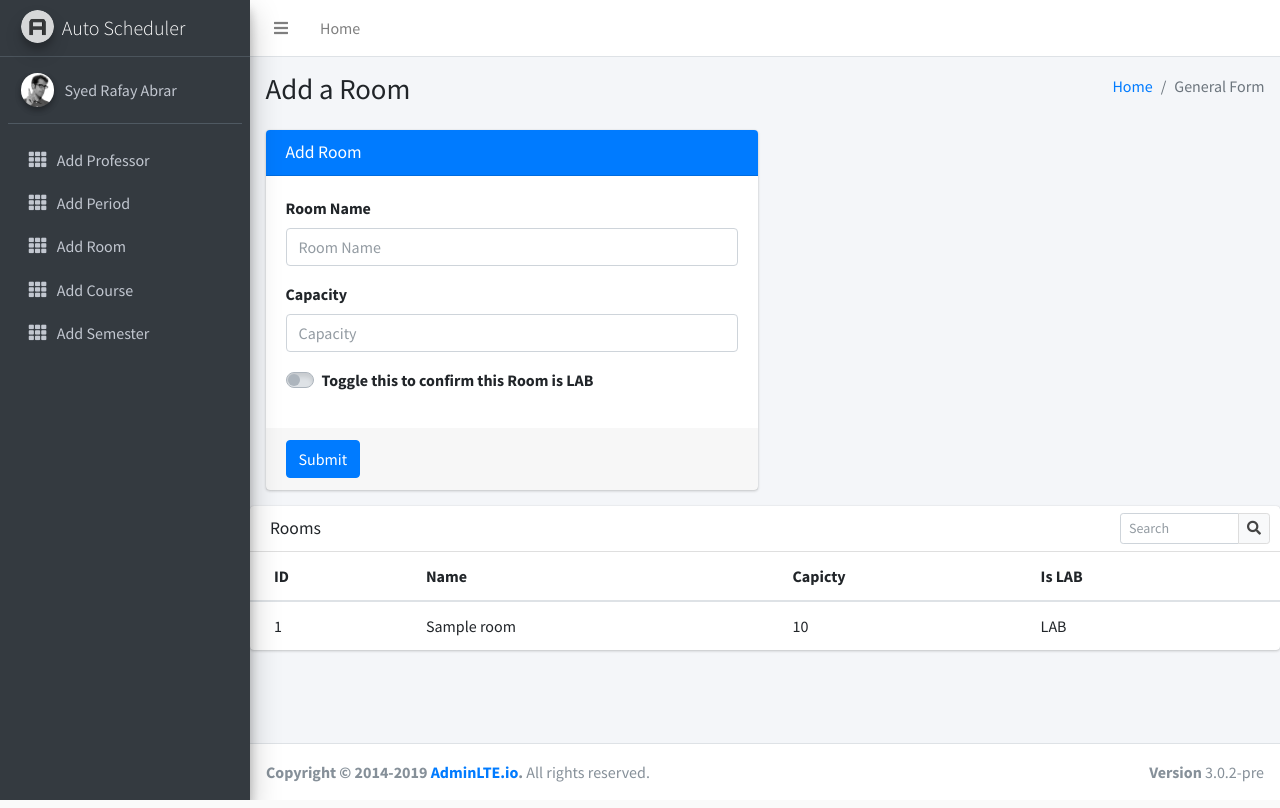
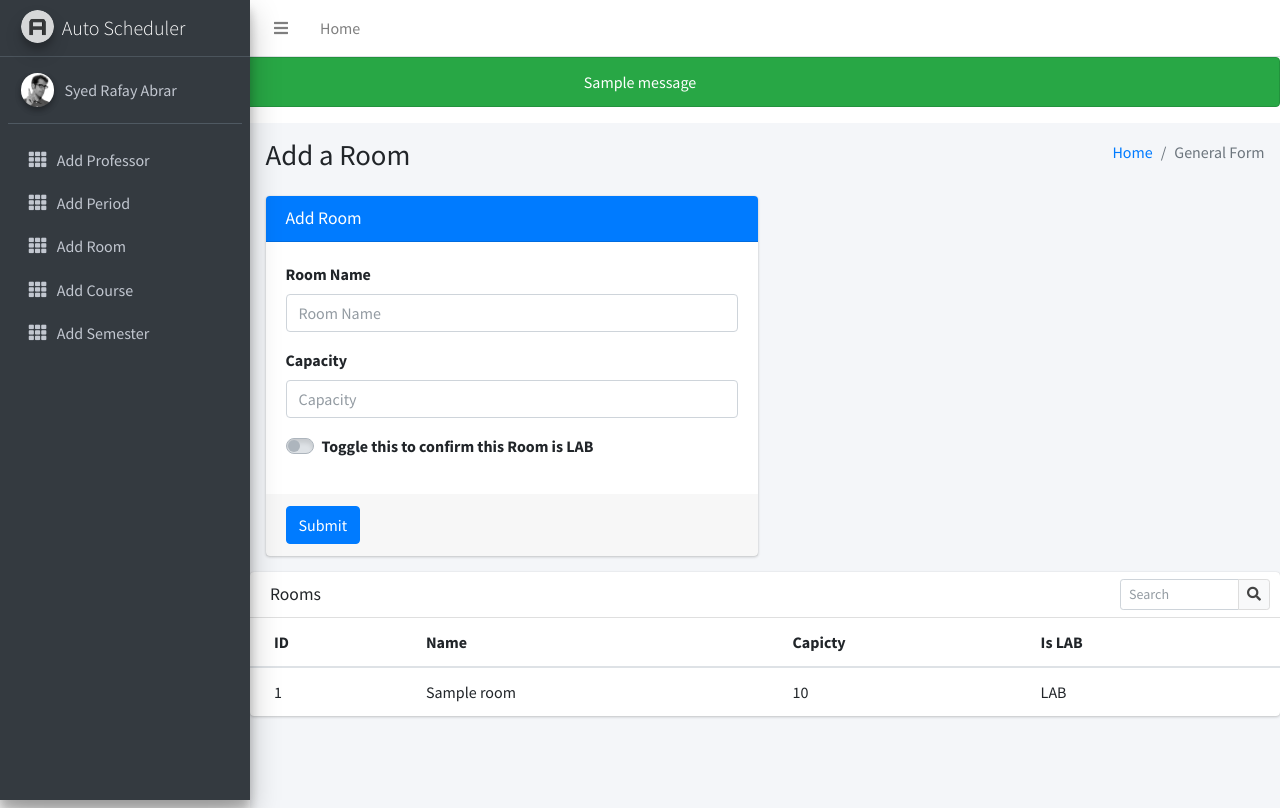
Before and after one commit to SyedRafayAbrar/Auto_Scheduler_FYP, a Django app: page /room in a window 1280 px wide. Shown: the top 808 px of the page. Run offline with Django 3.2, Linux system fonts and the light colour scheme; tables that the repository leaves empty hold one stand-in row (values such as "Sample post"); one stand-in notice (Sample message) is shown; some libraries are stand-ins or nearby versions.

Commit message:
updated alert

```diff
--- a/Auto_Scheduler/Templates/Room.html
+++ b/Auto_Scheduler/Templates/Room.html
@@ -1,6 +1,5 @@
 {% extends "base.html" %}
 {% block content %}
-
 
   <!-- Content Wrapper. Contains page content -->
   <div class="content-wrapper">
@@ -9,6 +8,7 @@
       <div class="container-fluid">
         <div class="row mb-2">
           <div class="col-sm-6">
+
             <h1>Add a Room</h1>
           </div>
           <div class="col-sm-6">
--- a/Auto_Scheduler/Templates/base.html
+++ b/Auto_Scheduler/Templates/base.html
@@ -145,7 +145,15 @@
     </div>
     <!-- /.sidebar -->
   </aside>
-
+<center>
+  {%if messages%}
+  {%for message in messages%}
+  <div class="alert alert-{%if message.tags == 'error'%}danger{%else%}success{%endif%}" role="alert">
+    {{message}}
+  </div>
+  {%endfor%}
+  {%endif%}
+</center>
       {% block content %}
       {% endblock %}
 </div>
--- a/Auto_Scheduler/views.py
+++ b/Auto_Scheduler/views.py
@@ -1,6 +1,7 @@
 from django.shortcuts import render, redirect
 from Auto_Scheduler.Forms import UserForm
 from Auto_Scheduler.api import serializers
+from django.contrib import messages
 from .models import Languages, Time,Days,Day_Time,Rooms,Professors,Courses,Day_Time_Professor,Courses_Professor,Semester,Semester_Courses
 
 
@@ -116,11 +117,13 @@ def addRoom(request):
         if serializer.is_valid():
             try:
                 serializer.save()
+                messages.success(request,'The room is created')
                 return redirect("scheduler-room")
             except:
                 return redirect("scheduler-room")
         else:
-            return redirect("scheduler-home")
+            messages.error(request,'Something went wrong')
+            return redirect("scheduler-room")
 
 def add_Time(request):
     if request.method == "POST":
```
